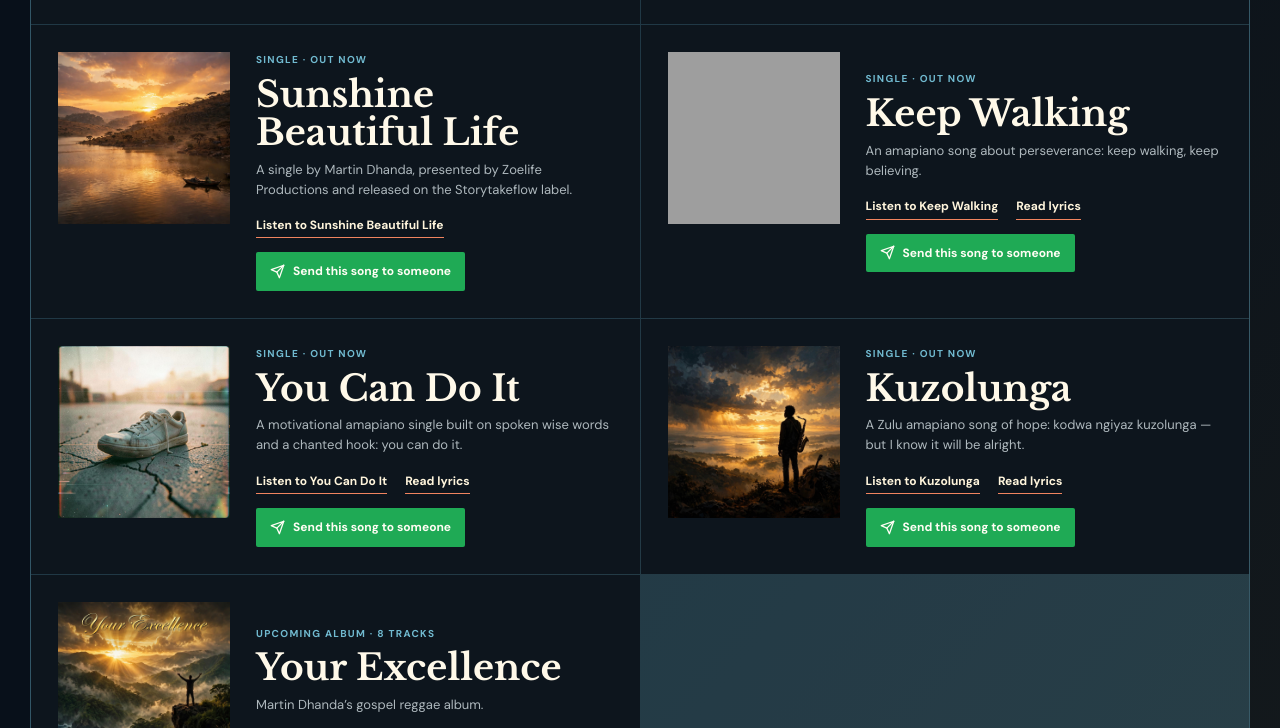
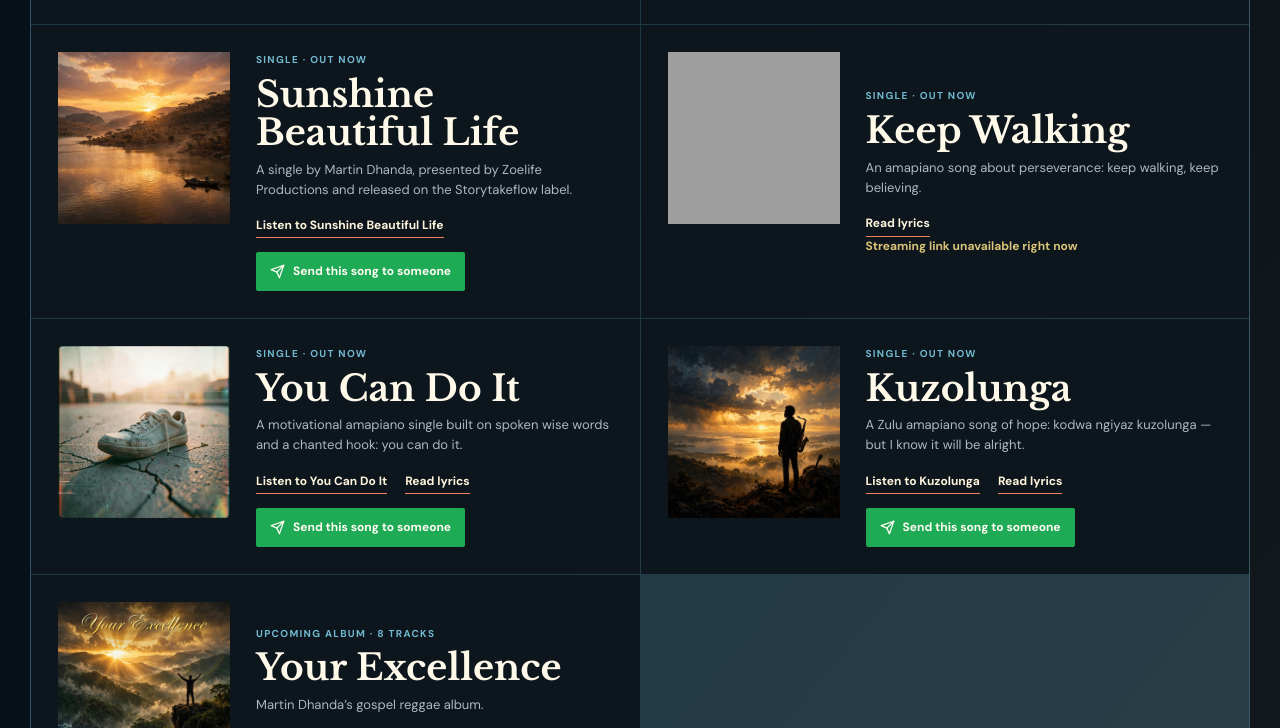
Before and after one commit to martindhanda-cmyk/storytakeflow, a plain HTML site: page 404.html in a window 1280 px wide. Shown: the part 6191-6919 px from the top of the page. Drawn offline with nearby package versions, Linux system fonts and the light colour scheme; grey boxes are pictures that could not be loaded.

Commit message:
Keep Walking: remove dead DistroKid listen links, honest unavailable note
The hyperfollow page for Keep Walking (Oct 31 single) is gone at
DistroKid: the URL 302-redirects to distrokid.com's homepage, while
all seven sibling song links still serve 200 (hand-verified by curl).
No verified replacement listen URL exists (web search + site data).

- musicCatalog + lyricsCatalog entries for keep-walking now carry an
  empty url/listenUrl (the site's own Your Excellence no-link pattern)
  plus note: 'Streaming link unavailable right now'.
- Catalog fallback honours release.note and keeps the Read-lyrics
  link for songs that have lyrics; Your Excellence renders unchanged.
- Lyrics page renders its listen/WhatsApp buttons only when a listen
  URL exists, otherwise the same honest note; JSON-LD subjectOf is
  omitted when empty instead of pointing at the dead URL.
Applied identically to all 9 shells (byte-identical script blocks).
No copy, price, payment or release-fact changes for any other song.

```diff
--- a/404.html
+++ b/404.html
@@ -1035,7 +1035,8 @@
           kind: 'Single', tracks: 1, genre: 'Amapiano / Afro-groove', label: 'Storytakeflow', releaseDate: 'October 31, 2026',
           description: 'An amapiano song about perseverance: keep walking, keep believing.',
           artwork: '/assets/embedded/2abded05bac304ea.jpg', alt: 'Keep Walking cover art showing a lone traveler walking a lakeside path toward sunrise, with baobab trees',
-          url: 'https://distrokid.com/hyperfollow/storytakeflow/keep-walking', linkLabel: 'Listen to Keep Walking'
+          url: '', linkLabel: '',
+          note: 'Streaming link unavailable right now'
         },
         {
           id: 'you-can-do-it', featured: false, status: 'Single · Out now', title: 'You Can Do It', artist: 'Martin Dhanda',
@@ -1103,7 +1104,7 @@
           id: 'keep-walking', title: 'Keep Walking', artist: 'Martin Dhanda', genre: 'Amapiano / Afro-groove',
           releaseDate: 'October 31, 2026', datePublished: '2026-10-31', label: 'Storytakeflow',
           artwork: '/assets/embedded/2abded05bac304ea.jpg', alt: 'Keep Walking cover art showing a lone traveler walking a lakeside path toward sunrise, with baobab trees',
-          listenUrl: 'https://distrokid.com/hyperfollow/storytakeflow/keep-walking', listenLabel: 'Listen to Keep Walking',
+          listenUrl: '', listenLabel: '',
           sections: [
             { heading: 'Spoken Intro', lines: ["Listen — the road was never promised easy.", "But every step you take in faith", "is a step the darkness cannot take back."] },
             { heading: 'Verse 1', lines: ["I have walked through nights with no moon in the sky,", "Carried questions heavy, still I held my head high.", "Feet were tired, heart was sore,", "But I heard a voice say, “Son, there's more.”"] },
@@ -1238,7 +1239,7 @@
           recordLabel: { '@type': 'Organization', name: song.label },
           datePublished: song.datePublished || undefined,
           image: new URL(route.root + song.artwork, window.location.href).href,
-          subjectOf: song.listenUrl,
+          subjectOf: song.listenUrl || undefined,
           recordingOf: { '@type': 'MusicComposition', name: song.title, lyricist: { '@type': 'Person', name: song.artist }, lyrics: { '@type': 'CreativeWork', text: plainLyrics } }
         };
         var ld = document.createElement('script');
@@ -1257,8 +1258,8 @@
           '<aside class="lyrics-side" aria-label="Recording details" data-reveal><div class="lyrics-art"><img src="' + route.root + song.artwork + '" alt="' + escapeHtml(song.alt) + '"></div>' +
           '<div><dl><div><dt>Artist</dt><dd>' + escapeHtml(song.artist) + '</dd></div><div><dt>Genre</dt><dd>' + escapeHtml(song.genre) + '</dd></div>' +
           (song.releaseDate ? '<div><dt>Released</dt><dd>' + escapeHtml(song.releaseDate) + '</dd></div>' : '') +
-          '<div><dt>Label</dt><dd>' + escapeHtml(song.label) + '</dd></div></dl><a class="btn btn-primary" href="' + song.listenUrl + '" target="_blank" rel="noopener"><span class="play" aria-hidden="true"></span>' + escapeHtml(song.listenLabel) + '</a>' +
-          '<a class="btn btn-whatsapp lyrics-dedication" href="' + dedicationHref(song.title, song.artist, song.listenUrl) + '" target="_blank" rel="noopener" aria-label="Send ' + escapeHtml(song.title) + ' to someone on WhatsApp">' + SEND_ICON + 'Send this song to someone</a></div></aside>' +
+          '<div><dt>Label</dt><dd>' + escapeHtml(song.label) + '</dd></div></dl>' + (song.listenUrl ? '<a class="btn btn-primary" href="' + song.listenUrl + '" target="_blank" rel="noopener"><span class="play" aria-hidden="true"></span>' + escapeHtml(song.listenLabel) + '</a>' +
+          '<a class="btn btn-whatsapp lyrics-dedication" href="' + dedicationHref(song.title, song.artist, song.listenUrl) + '" target="_blank" rel="noopener" aria-label="Send ' + escapeHtml(song.title) + ' to someone on WhatsApp">' + SEND_ICON + 'Send this song to someone</a>' : '<p class="catalog-note">Streaming link unavailable right now</p>') + '</div></aside>' +
           '</div></div></section>';
       }
 
@@ -1352,7 +1353,7 @@
             var action = release.url
               ? '<div class="series-links"><a class="catalog-link" href="' + release.url + '" target="_blank" rel="noopener">' + release.linkLabel + '</a>' + watchLink + (hasLyrics ? '<a class="catalog-link" href="' + getRouteContext().root + 'lyrics/' + release.id + '">Read lyrics</a>' : '') + '</div>' +
                 '<a class="catalog-dedication" href="' + dedicationHref(release.title, release.artist, release.url, release.youtubeUrl) + '" target="_blank" rel="noopener" aria-label="Send ' + release.title + ' to someone on WhatsApp">' + SEND_ICON + '<span>Send this song to someone</span></a>'
-              : '<div class="catalog-note">' + (release.releaseDate ? 'Releasing ' + release.releaseDate : release.status) + '</div>';
+              : (hasLyrics ? '<div class="series-links"><a class="catalog-link" href="' + getRouteContext().root + 'lyrics/' + release.id + '">Read lyrics</a></div>' : '') + '<div class="catalog-note">' + (release.note ? release.note : (release.releaseDate ? 'Releasing ' + release.releaseDate : release.status)) + '</div>';
             var art = release.artwork
               ? '<div class="catalog-art"><img src="' + release.artwork + '" alt="' + release.alt + '"></div>'
               : '<div class="catalog-art catalog-art--placeholder" aria-hidden="true"><span class="placeholder-kicker">' + release.status + '</span><strong>' + release.title + '</strong></div>';
```
Also changed, not shown: custom-songs/index.html (+7 -6 lines), index.html (+7 -6 lines), lyrics/breathe/index.html (+7 -6 lines), lyrics/excellent/index.html (+7 -6 lines), lyrics/index.html (+7 -6 lines), lyrics/keep-walking/index.html (+7 -6 lines), lyrics/kuzolunga/index.html (+7 -6 lines), lyrics/you-can-do-it/index.html (+7 -6 lines).
